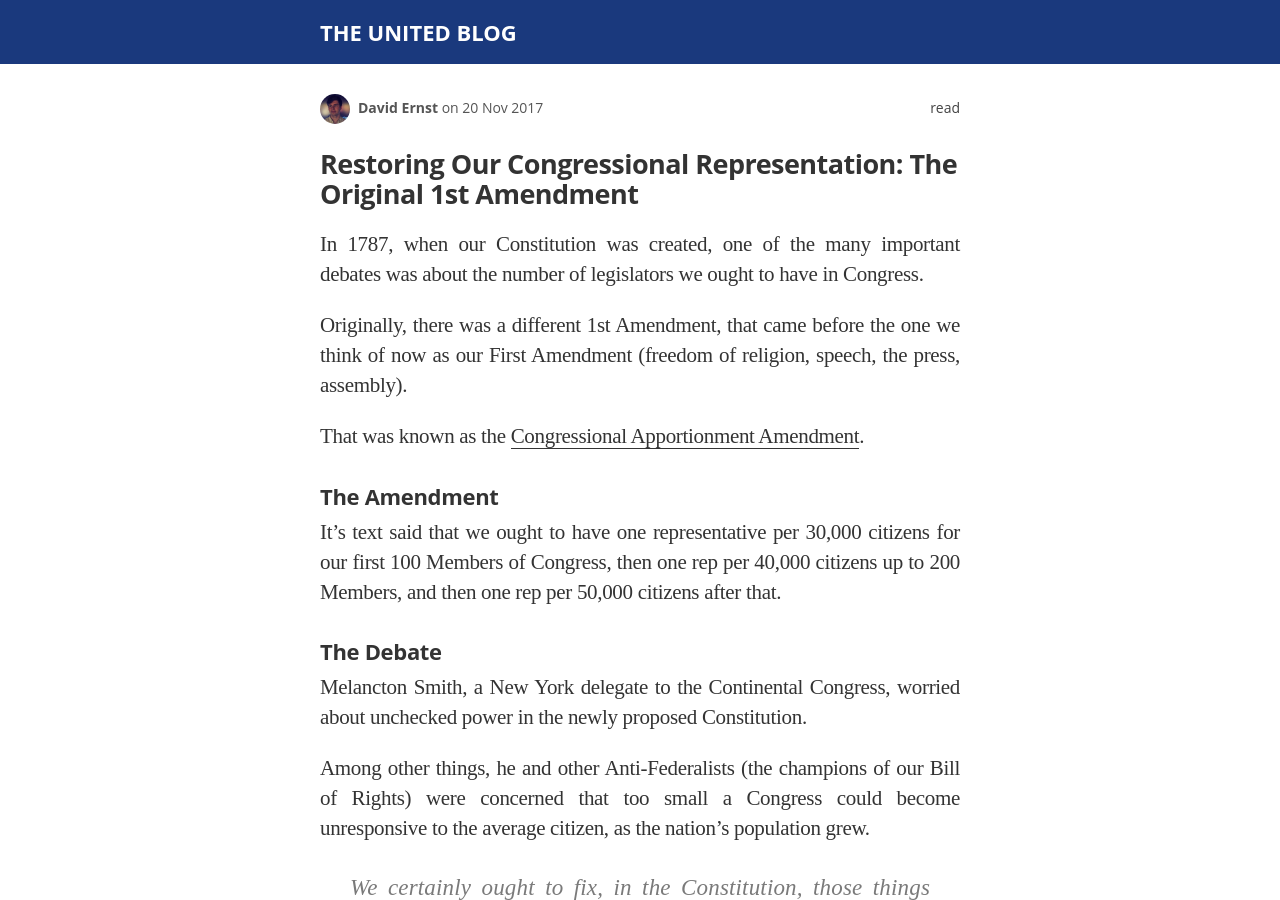
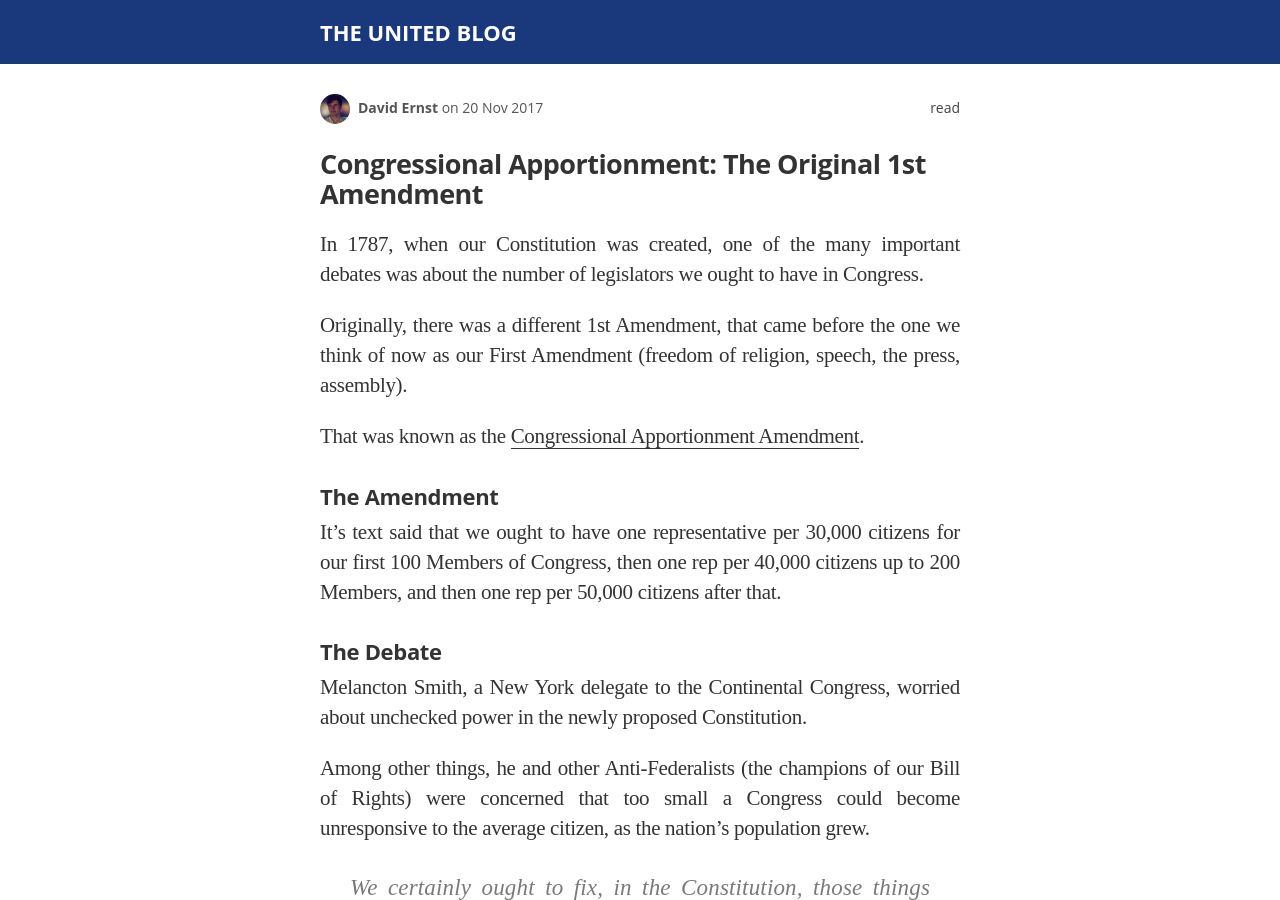
Before and after one commit to voteliquid/blog, a Jekyll site: the page built from _posts/2017-11-20-restoring-our-congressional-representation-the-original-1st-amendment.md, in a window 1280 px wide and 900 px high. Built offline with Jekyll 4.4.1, drawn with Linux system fonts in a browser that asks for light colours; nearby versions of some CDN libraries; some web fonts are replaced.

```diff
--- a/_posts/2017-11-20-restoring-our-congressional-representation-the-original-1st-amendment.md
+++ b/_posts/2017-11-20-restoring-our-congressional-representation-the-original-1st-amendment.md
@@ -1,6 +1,6 @@
 ---
 layout: post
-title: "Restoring Our Congressional Representation: The Original 1st Amendment"
+title: "Congressional Apportionment: The Original 1st Amendment"
 author: davidernst
 excerpt: "In 1787, when our Constitution was created, one of the many important debates was about the number of legislators we ought to have in Congress. Originally, there was a different 1st Amendment, that came before the one we think of now as our First Amendment."
 image: "/assets/article_images/2017/11-20-restoring-our-congressional-representation-the-original-1st-amendment/twitter_large.png"
```
